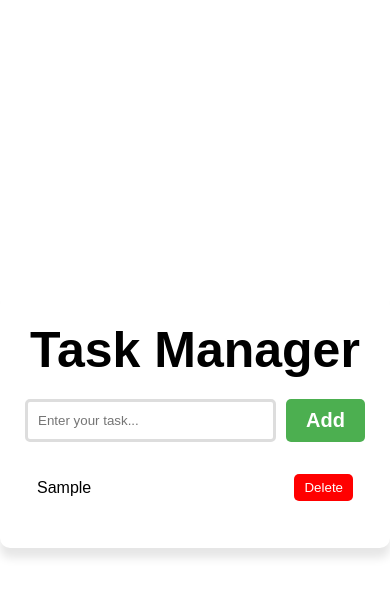
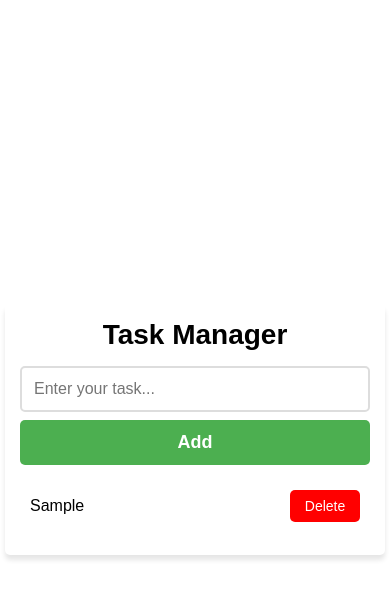
Before and after one commit to anu0192/Task-Manager, a plain HTML site: page index.html in a window 390 px wide. Both pictures are taken after typing "Sample" into the empty fields and a click on the button "Add". Drawn offline with Linux system fonts and the light colour scheme.

Commit message:
made the app responsive for mobile scrreen

```diff
--- a/todo.css
+++ b/todo.css
@@ -10,11 +10,13 @@
     display: flex;
     justify-content: center;
     align-items: center;
-    height: 100vh;
+    min-height: 100vh;
+    padding: 10px;
   }
 
   .container {
     width: 600px;
+    max-width: 100%;
     background: #fff;
     padding: 25px;
     border-radius: 10px;
@@ -38,6 +40,7 @@
     padding: 10px;
     border: 3px solid #ddd;
     border-radius: 5px;
+    font-size: 16px;
   }
 
   #addBtn {
@@ -78,8 +81,66 @@
     padding: 6px 10px;
     border-radius: 5px;
     cursor: pointer;
+    font-size: 14px;
   }
 
   .deleteBtn:hover {
     background: darkred;
   }
+
+  @media screen and (max-width: 600px) {
+    body {
+      padding: 5px;
+      align-items: flex-center;
+      padding-top: 20px;
+    }
+
+    .container {
+      width: 100%;
+      padding: 15px;
+      border-radius: 5px;
+      box-shadow: 0 5px 5px rgba(0,0,0,0.1);
+    }
+
+    h1 {
+      font-size: 28px;
+      margin-bottom: 15px;
+    }
+
+    .input-area {
+      flex-direction: column;
+      gap: 8px;
+      margin-bottom: 15px;
+    }
+
+    #taskInput {
+      padding: 12px;
+      font-size: 16px;
+      border: 2px solid #ddd;
+    }
+
+    #addBtn {
+      width: 100%;
+      padding: 12px;
+      font-size: 18px;
+    }
+
+    #taskList li {
+      padding: 10px;
+      margin-bottom: 8px;
+      flex-wrap: wrap;
+      gap: 8px;
+    }
+
+    .taskText {
+      flex: 1;
+      min-width: 0;
+      word-break: break-word;
+    }
+
+    .deleteBtn {
+      padding: 8px 12px;
+      font-size: 14px;
+      min-width: 70px;
+    }
+  }
```
